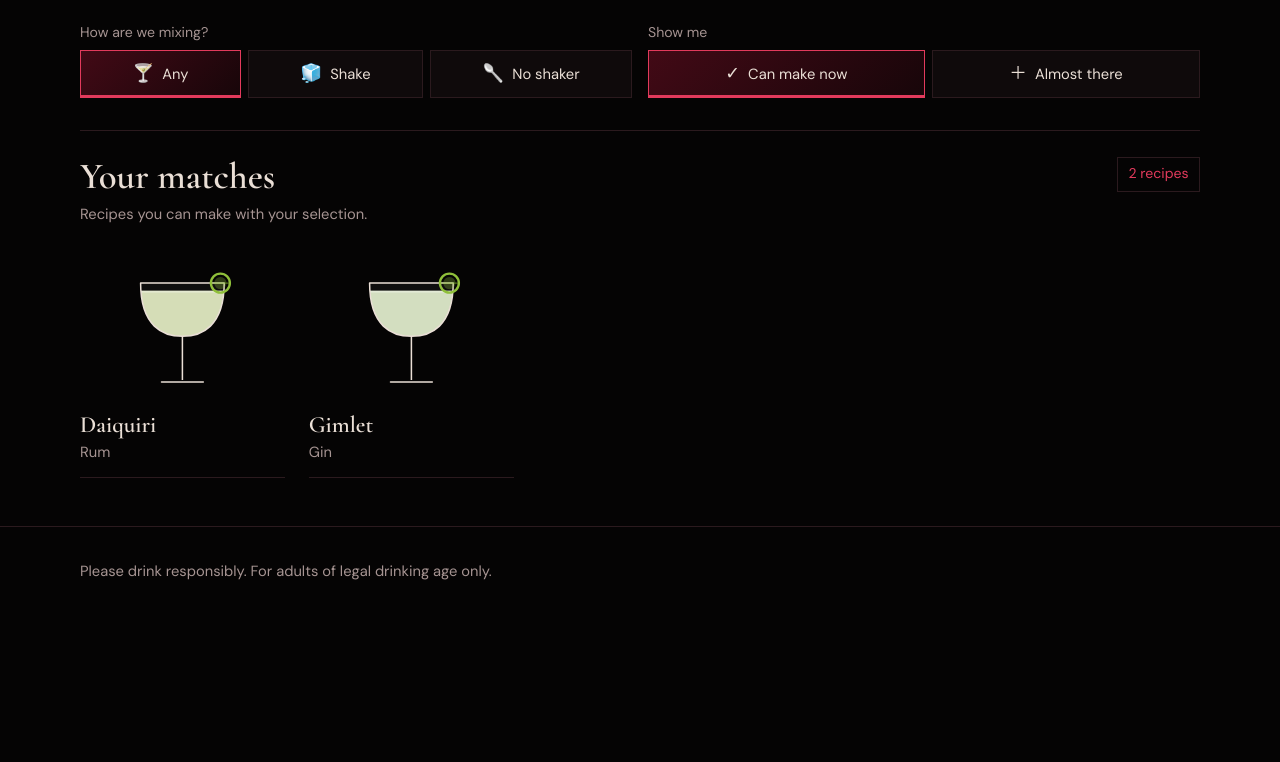
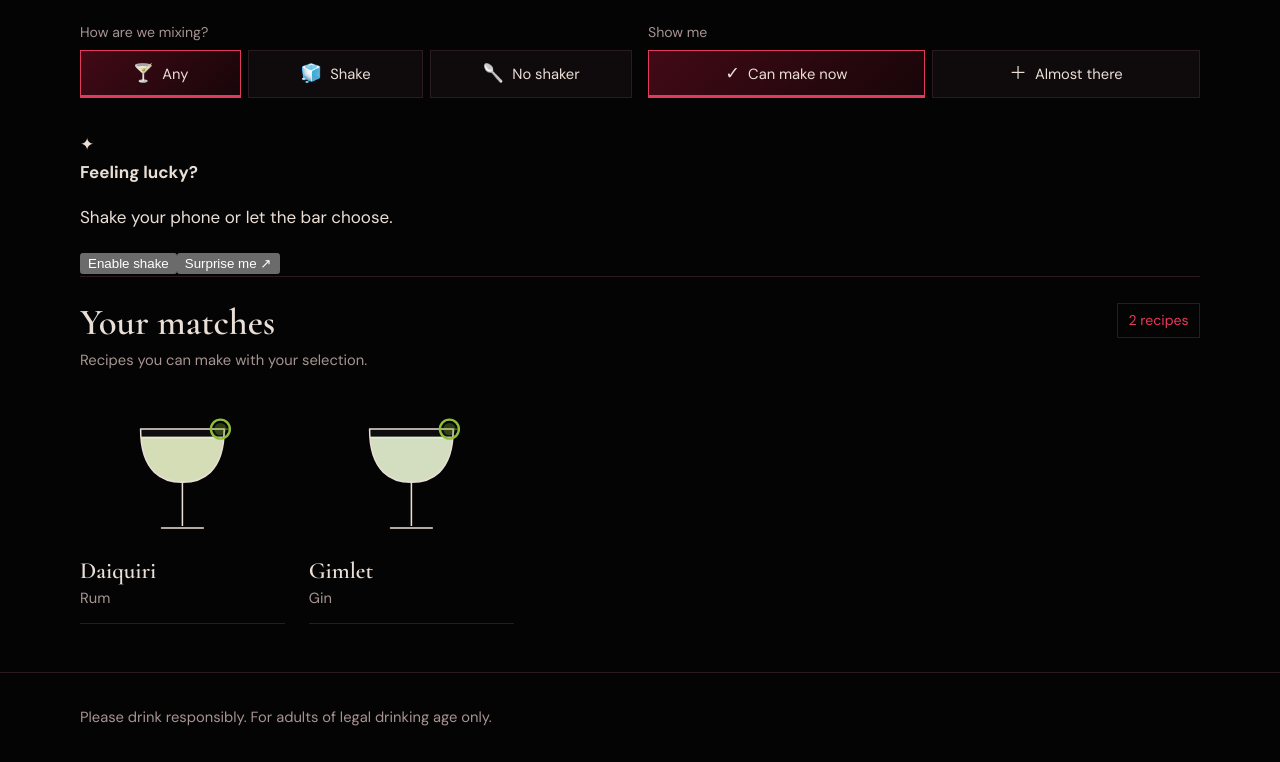
Before and after one commit to inky3/crimsonroom, a Next.js app: page /en/pantry in a window 1280 px wide. Shown: the part 798-1560 px from the top of the page. Before the commit the page ends 1414 px from the top, so only its background shows below. Built offline with nearby package versions, Linux system fonts and the light colour scheme.

Commit message:
Add shake-to-discover cocktail picker

```diff
--- a/components/PantryFinder.tsx
+++ b/components/PantryFinder.tsx
@@ -1,6 +1,7 @@
 "use client";
 
-import { useEffect, useMemo, useState } from "react";
+import { useCallback, useEffect, useMemo, useRef, useState } from "react";
+import { useRouter } from "next/navigation";
 import CocktailCard from "@/components/CocktailCard";
 import { cocktails } from "@/data/cocktails";
 import { pantryGroups, pantryNeeds, type Need, type PantryKey } from "@/data/pantry";
@@ -18,6 +19,10 @@ export default function PantryFinder({ locale }: { locale: Locale }) {
   const [preferencesReady, setPreferencesReady] = useState(false);
   const [shaker, setShaker] = useState<ShakerFilter>("any");
   const [match, setMatch] = useState<MatchMode>("all");
+  const [surprise, setSurprise] = useState<(typeof cocktails)[number] | null>(null);
+  const [motionEnabled, setMotionEnabled] = useState(false);
+  const lastShakeAt = useRef(0);
+  const router = useRouter();
 
   useEffect(() => {
     try {
@@ -57,6 +62,33 @@ export default function PantryFinder({ locale }: { locale: Locale }) {
   const availableLabels = useMemo(() => new Map(
     pantryGroups.flatMap((group) => group.items.map((item) => [item.key, pick(item.label, locale)] as const))
   ), [locale]);
+
+  const pickRandomDrink = useCallback(() => {
+    if (recipeResults.length === 0) return;
+    const chosen = recipeResults[Math.floor(Math.random() * recipeResults.length)];
+    setSurprise(chosen.cocktail);
+  }, [recipeResults]);
+
+  const enableMotion = async () => {
+    const motionEvent = DeviceMotionEvent as typeof DeviceMotionEvent & { requestPermission?: () => Promise<"granted" | "denied"> };
+    if (typeof motionEvent.requestPermission === "function") {
+      try { setMotionEnabled((await motionEvent.requestPermission()) === "granted"); }
+      catch { setMotionEnabled(false); }
+    } else { setMotionEnabled("DeviceMotionEvent" in window); }
+  };
+
+  useEffect(() => {
+    if (!motionEnabled) return;
+    const handleMotion = (event: DeviceMotionEvent) => {
+      const a = event.accelerationIncludingGravity;
+      if (!a) return;
+      const magnitude = Math.sqrt((a.x ?? 0) ** 2 + (a.y ?? 0) ** 2 + (a.z ?? 0) ** 2);
+      const now = Date.now();
+      if (magnitude > 22 && now - lastShakeAt.current > 1800) { lastShakeAt.current = now; pickRandomDrink(); }
+    };
+    window.addEventListener("devicemotion", handleMotion);
+    return () => window.removeEventListener("devicemotion", handleMotion);
+  }, [motionEnabled, pickRandomDrink]);
 
   const toggle = (key: PantryKey) => setSelected((current) => current.includes(key) ? current.filter((item) => item !== key) : [...current, key]);
   const reset = () => { setSelected(DEFAULT_INGREDIENTS); setShaker("any"); setMatch("all"); };
@@ -111,6 +143,14 @@ export default function PantryFinder({ locale }: { locale: Locale }) {
         </div>
       </section>
 
+      <section className="pantry-surprise-bar" aria-label={locale === "en" ? "Random cocktail" : "สุ่มค็อกเทล"}>
+        <div className="pantry-surprise-copy"><span className="pantry-surprise-icon" aria-hidden="true">✦</span><div><strong>{locale === "en" ? "Feeling lucky?" : "อยากลองอะไรใหม่ ๆ ไหม?"}</strong><p>{locale === "en" ? "Shake your phone or let the bar choose." : "เขย่าโทรศัพท์ หรือให้บาร์เลือกให้"}</p></div></div>
+        <div className="pantry-surprise-actions">
+          <button type="button" className="pantry-shake-button" onClick={enableMotion}>{motionEnabled ? (locale === "en" ? "Shake enabled" : "เปิดการเขย่าแล้ว") : (locale === "en" ? "Enable shake" : "เปิดการเขย่า")}</button>
+          <button type="button" className="pantry-surprise-button" onClick={pickRandomDrink}>{locale === "en" ? "Surprise me ↗" : "สุ่มเมนู ↗"}</button>
+        </div>
+      </section>
+
       <section className="pantry-results" aria-live="polite">
         <div className="pantry-results-heading">
           <div>
@@ -143,6 +183,19 @@ export default function PantryFinder({ locale }: { locale: Locale }) {
           </div>
         )}
       </section>
+      {surprise && <div className="pantry-modal-backdrop" role="presentation" onClick={() => setSurprise(null)}>
+        <section className="pantry-surprise-modal" role="dialog" aria-modal="true" aria-labelledby="pantry-surprise-title" onClick={(event) => event.stopPropagation()}>
+          <button type="button" className="pantry-modal-close" aria-label={locale === "en" ? "Close" : "ปิด"} onClick={() => setSurprise(null)}>×</button>
+          <span className="pantry-surprise-eyebrow">{locale === "en" ? "THE BAR HAS CHOSEN" : "บาร์เลือกให้คุณแล้ว"}</span>
+          <h2 id="pantry-surprise-title">{pick(surprise.name, locale)}</h2>
+          <p className="pantry-surprise-base">{toCard(surprise, locale).baseLabel}</p>
+          <p className="pantry-surprise-description">{locale === "en" ? "This drink matches your current ingredients and filters." : "เมนูนี้ตรงกับวัตถุดิบและตัวกรองที่คุณเลือก"}</p>
+          <div className="pantry-modal-actions">
+            <button type="button" className="pantry-surprise-button" onClick={() => router.push(`/${locale}/cocktails/${surprise.slug}`)}>{locale === "en" ? "Brew it" : "เริ่มทำแก้วนี้"}</button>
+            <button type="button" className="pantry-not-now" onClick={() => setSurprise(null)}>{locale === "en" ? "Not now" : "ไว้ก่อน"}</button>
+          </div>
+        </section>
+      </div>}
     </main>
   );
 }
```
